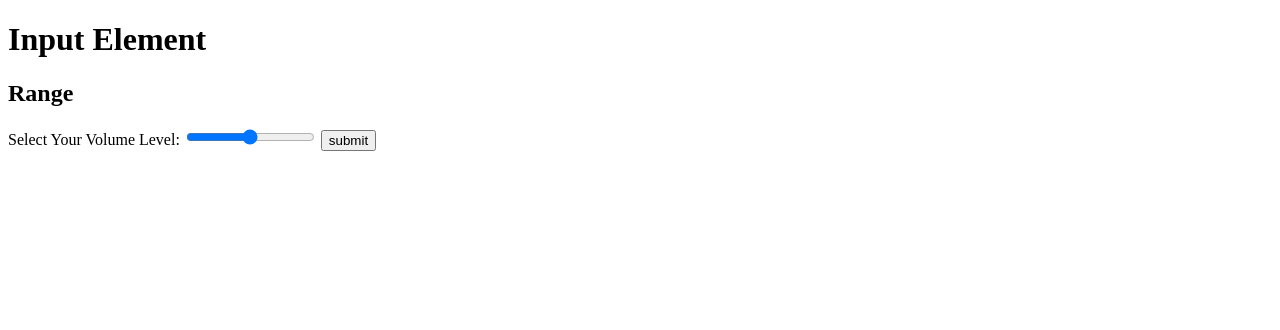
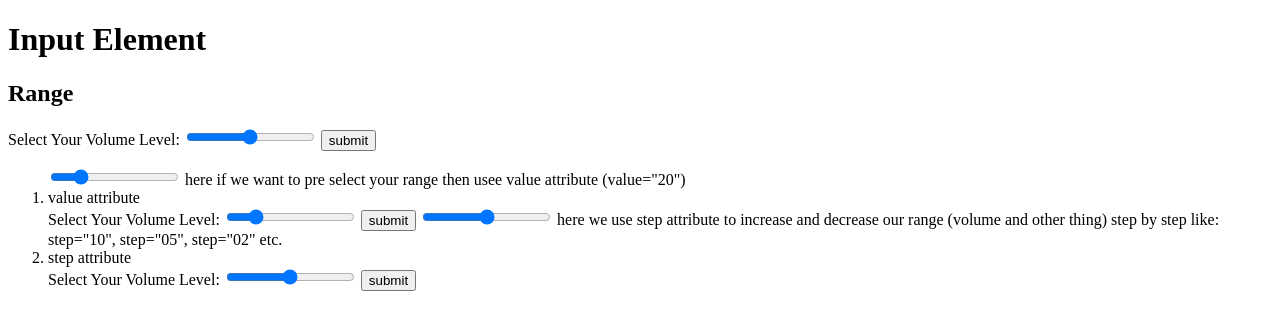
Before and after one commit to ritesh23s/full-stack, a plain HTML site: page DAY 04/html-form/range-in-input-element.html in a window 1280 px wide. Drawn offline with Linux system fonts and the light colour scheme.

Commit message:
Add files via upload

```diff
--- a/DAY 04/html-form/range-in-input-element.html
+++ b/DAY 04/html-form/range-in-input-element.html
@@ -16,18 +16,18 @@
         <input type="range" min="0" max="100" name="vol" id="vol">
         <button>submit</button>
         <ol type="1">
-            <!-- <input type="range" min="0" max="100" name="vol" id="vol" value="20"> -->
-             <!-- here if we want to pre select your range then usee value attribute (value="20") -->
-            <!-- <li>value attribute</li>
+            <input type="range" min="0" max="100" name="vol" id="vol" value="20">
+             here if we want to pre select your range then usee value attribute (value="20")
+            <li>value attribute</li>
             <label for="vol">Select Your Volume Level:</label>
             <input type="range" min="0" max="100" name="vol" id="vol" value="20">
-            <button>submit</button> -->
-            <!-- <input type="range" min="0" max="100" name="vol" id="vol" step="10"> -->
-             <!-- here we use step attribute to increase and decrease our range (volume and other thing) step by step like: step="10", step="05", step="02" etc. -->
-            <!-- <li>step attribute</li>
+            <button>submit</button>
+            <input type="range" min="0" max="100" name="vol" id="vol" step="10">
+             here we use step attribute to increase and decrease our range (volume and other thing) step by step like: step="10", step="05", step="02" etc.
+            <li>step attribute</li>
             <label for="vol">Select Your Volume Level:</label>
             <input type="range" name="vol" id="vol" min="0" max="100" step="05">
-            <button>submit</button> -->
+            <button>submit</button>
         </ol>
 
     </form>
```
